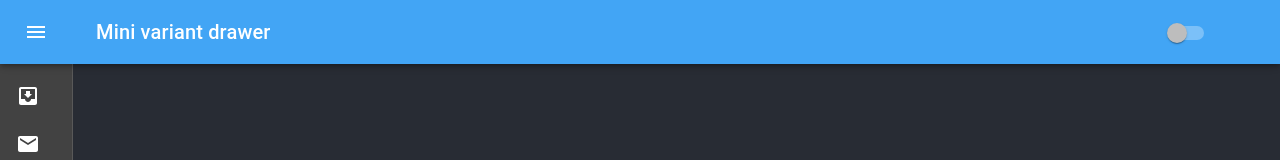
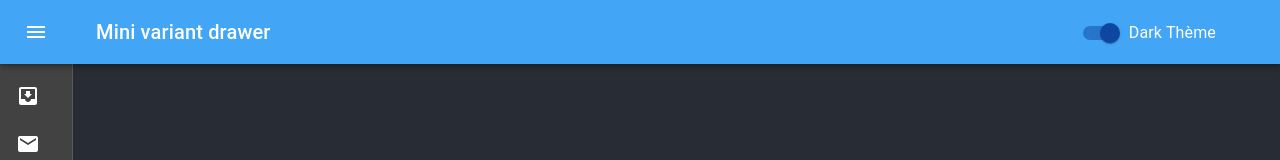
Before and after one commit to Bedhiver/websitefrancisco, a React (Create React App) app: page / in a window 1280 px wide. Shown: the top 160 px of the page. Built offline with nearby package versions, Linux system fonts and the light colour scheme.

Commit message:
WiP: dark theme set. Trying to change the switch label with the theme mode

```diff
--- a/src/App.js
+++ b/src/App.js
@@ -4,13 +4,27 @@ import CustomButton from "./components/CustomButton";
 import NotFound from "./components/NotFound";
 import myStyle from "./styles/MyStyle";
 import DefaultSideBar from "./components/DefaultSideBar";
-import React from "react";
-// import TestDrawer from "./components/TestDrawer";
-// import SideBar from "./components/SideBar";
+import React, { useState } from "react";
+import DefaultTheme from "./themes/DefaultTheme";
+import { ThemeProvider } from "@material-ui/styles";
 
-class App extends React.Component {
-  render() {
-    return (
+export default function App() {
+  const [isDark, setTheme] = useState(true);
+  const [labelName, setLabelName] = useState("Dark Thème");
+  const defaultTheme = new DefaultTheme();
+
+  let foo = isDark ? "Dark Thème" : "Light Thème";
+
+  const onChangeTheme = () => {
+    setTheme(!isDark);
+    foo = isDark ? "Dark Thème" : "Light Thème";
+    setLabelName(isDark ? "Dark Thème" : "Light Thème");
+  };
+
+  return (
+    <ThemeProvider
+      theme={isDark ? defaultTheme.darkTheme : defaultTheme.lightTheme}
+    >
       <div className="App">
         <header className="App-header">
           <Router>
@@ -32,13 +46,9 @@ class App extends React.Component {
               </Route>
             </Switch>
           </Router>
-          {/* <TestDrawer /> */}
-          {/* <SideBar /> */}
-          <DefaultSideBar />
+          <DefaultSideBar onChangeTheme={onChangeTheme} labelName={labelName} />
         </header>
       </div>
-    );
-  }
+    </ThemeProvider>
+  );
 }
-
-export default App;
--- a/src/components/DefaultSideBar.js
+++ b/src/components/DefaultSideBar.js
@@ -91,7 +91,7 @@ const useStyles = makeStyles((theme) => ({
   },
 }));
 
-export default function MiniDrawer() {
+export default function MiniDrawer(props) {
   const classes = useStyles();
   const theme = useTheme();
   const [open, setOpen] = React.useState(false);
@@ -128,8 +128,11 @@ export default function MiniDrawer() {
           <Typography variant="h6" noWrap>
             Mini variant drawer
           </Typography>
-          <Box ml="auto" mr={3} >
-            <SwitchTheme />
+          <Box ml="auto" mr={3}>
+            <SwitchTheme
+              switchModeTheme={props.onChangeTheme}
+              labelName={props.labelName}
+            />
           </Box>
         </Toolbar>
       </AppBar>
--- a/src/components/SwitchTheme.js
+++ b/src/components/SwitchTheme.js
@@ -2,26 +2,26 @@ import { FormControlLabel, Switch } from "@material-ui/core";
 import { useState } from "react";
 
 export default function SwitchTheme(props) {
+  const [state, setState] = useState({
+    checked: true,
+  });
 
-//     const [state, setState, labelName] = useState({
-//     checked: true,
-//   });
-
-//   const handleChange = (event) => {
-//     setState({ ...state, [event.target.name]: event.target.checked });
-//   };
+  const handleChange = (event) => {
+    setState({ ...state, [event.target.name]: event.target.checked });
+    props.switchModeTheme();
+  };
 
   return (
     <FormControlLabel
       control={
         <Switch
-          checked={props.checked}
-          onChange={props.onChange}
+          checked={state.checked}
+          onChange={handleChange}
           name="checked"
           color="secondary"
         />
       }
-      label={props.label}
+      label={props.labelName}
     />
   );
 }
--- a/src/index.js
+++ b/src/index.js
@@ -3,21 +3,26 @@ import ReactDOM from "react-dom";
 import "./index.css";
 import App from "./App";
 import reportWebVitals from "./reportWebVitals";
-import { ThemeProvider } from "@material-ui/styles";
-import DefaultTheme from "./themes/DefaultTheme";
 
-const defaultTheme = new DefaultTheme();
+// let isDark = true;
+
+// const [myTheme, setTheme] = useState(true);
+
+// const onChangeTheme = () => {
+//   isDark = !isDark;
+//   console.log("index dark");
+
+//   if (myTheme === defaultTheme.lightTheme) {
+//     setTheme(false);
+//   } else {
+//     setTheme(true);
+//   }
+// };
 
 ReactDOM.render(
-  <ThemeProvider
-    theme={
-      defaultTheme.darkTheme ? defaultTheme.darkTheme : defaultTheme.lightTheme
-    }
-  >
-    <React.StrictMode>
-      <App />
-    </React.StrictMode>
-  </ThemeProvider>,
+  <React.StrictMode>
+    <App />
+  </React.StrictMode>,
   document.getElementById("root")
 );
 
```
